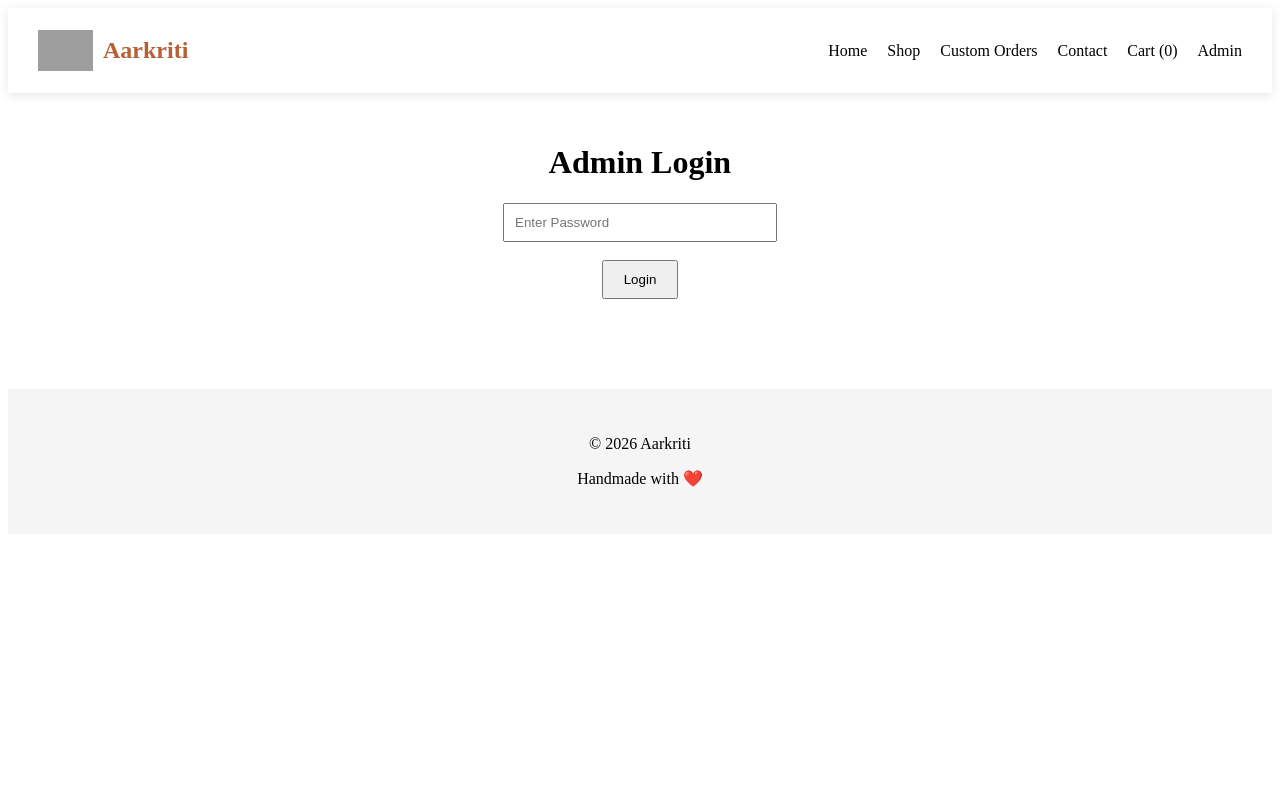
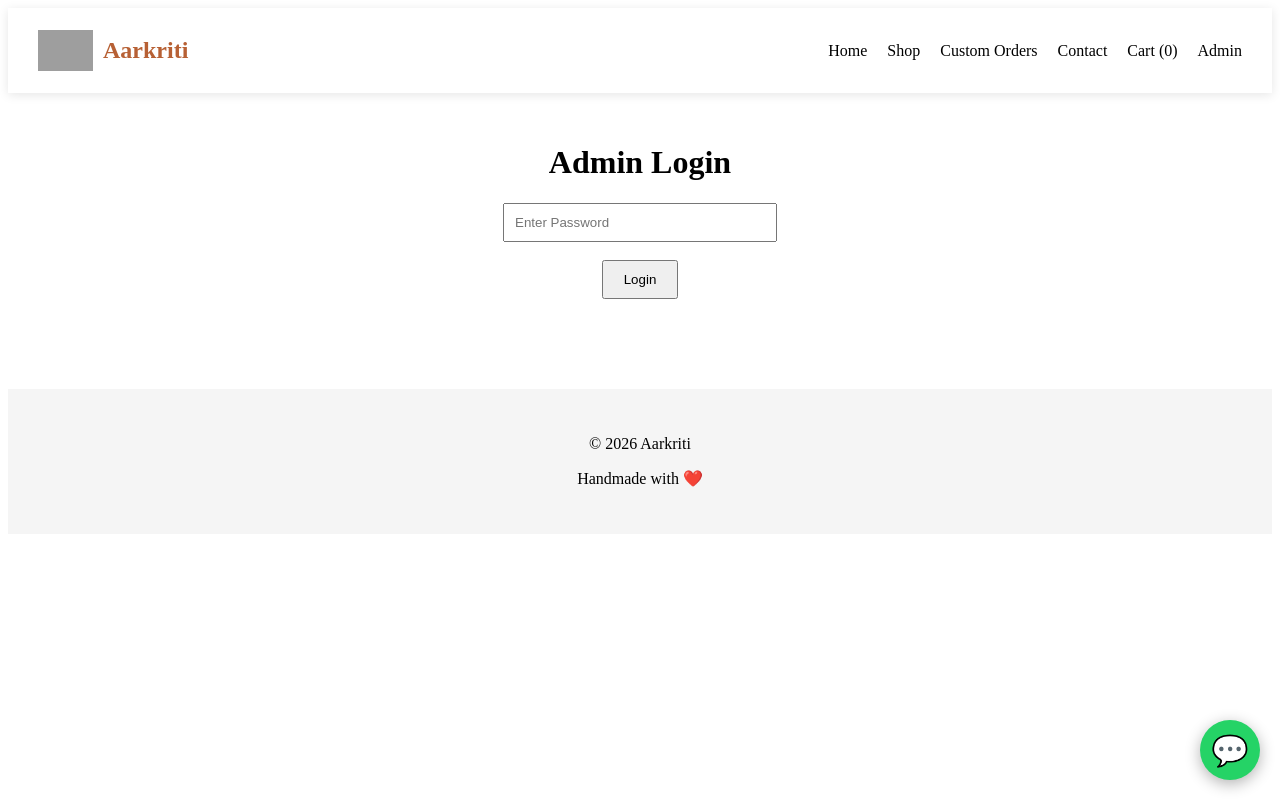
Before and after one commit to HVManiSree/handmade-store, a React (Vite) app: page /admin in a window 1280 px wide. Built offline with nearby package versions, Linux system fonts and the light colour scheme; grey boxes are pictures that could not be loaded.

Commit message:
Add WhatsApp floating button

```diff
--- a/src/App.jsx
+++ b/src/App.jsx
@@ -11,6 +11,7 @@ import ProductDetails from "./pages/ProductDetails";
 import Checkout from "./pages/Checkout";
 import Admin from "./pages/Admin";
 import Footer from "./components/Footer";
+import WhatsAppButton from "./components/WhatsAppButton";
 
 function App() {
   return (
@@ -29,6 +30,7 @@ function App() {
       </Routes>
 
       <Footer/>
+      <WhatsAppButton/>
     </BrowserRouter>
   );
 }
--- /dev/null
+++ b/src/components/WhatsAppButton.jsx
@@ -0,0 +1,14 @@
+function WhatsAppButton() {
+  return (
+    <a
+      href="https://wa.me/917207591419"
+      target="_blank"
+      rel="noreferrer"
+      className="whatsapp-btn"
+    >
+      💬
+    </a>
+  );
+}
+
+export default WhatsAppButton;
--- a/src/index.css
+++ b/src/index.css
@@ -66,3 +66,26 @@
     height: 160px;
   }
 }
+
+.whatsapp-btn {
+  position: fixed;
+  bottom: 20px;
+  right: 20px;
+  width: 60px;
+  height: 60px;
+  background: #25d366;
+  color: white;
+  font-size: 30px;
+  text-decoration: none;
+  border-radius: 50%;
+  display: flex;
+  justify-content: center;
+  align-items: center;
+  box-shadow: 0 4px 15px rgba(0,0,0,0.3);
+  z-index: 1000;
+  transition: 0.3s;
+}
+
+.whatsapp-btn:hover {
+  transform: scale(1.1);
+}
```
Also changed, not shown: src/components/New Text Document.txt (added).
